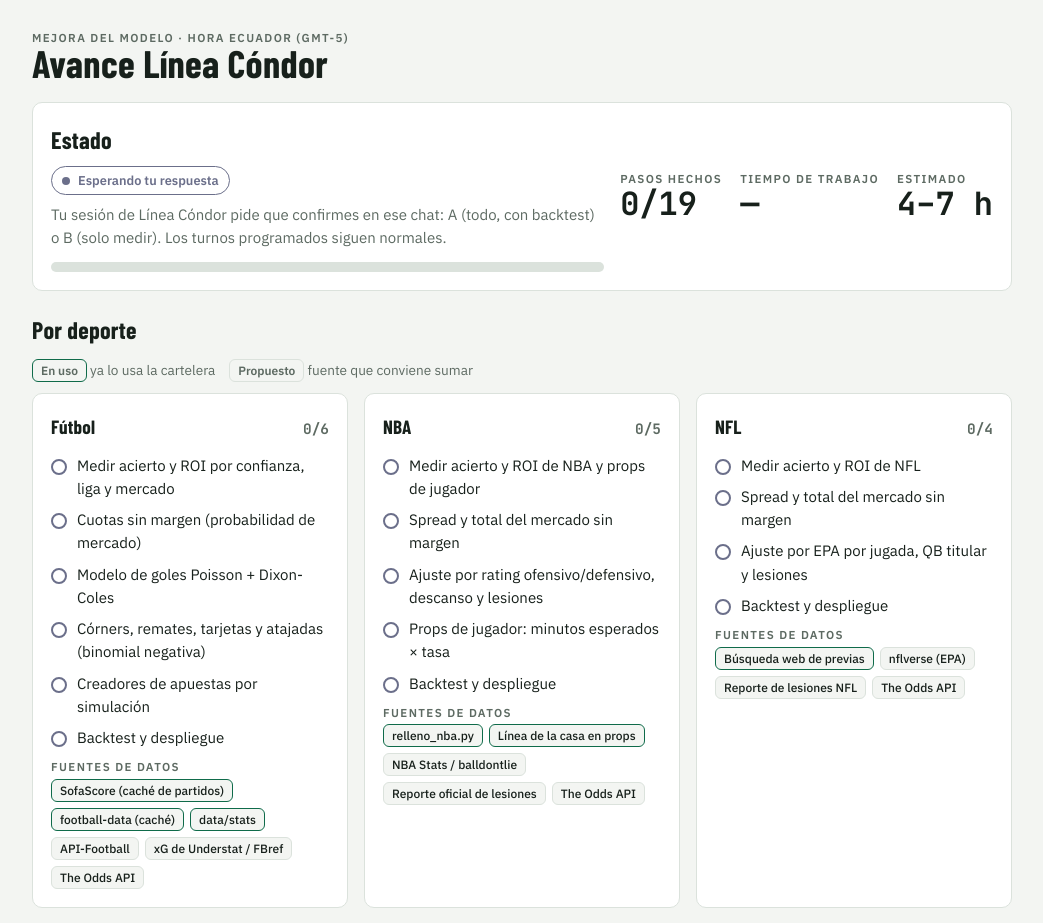
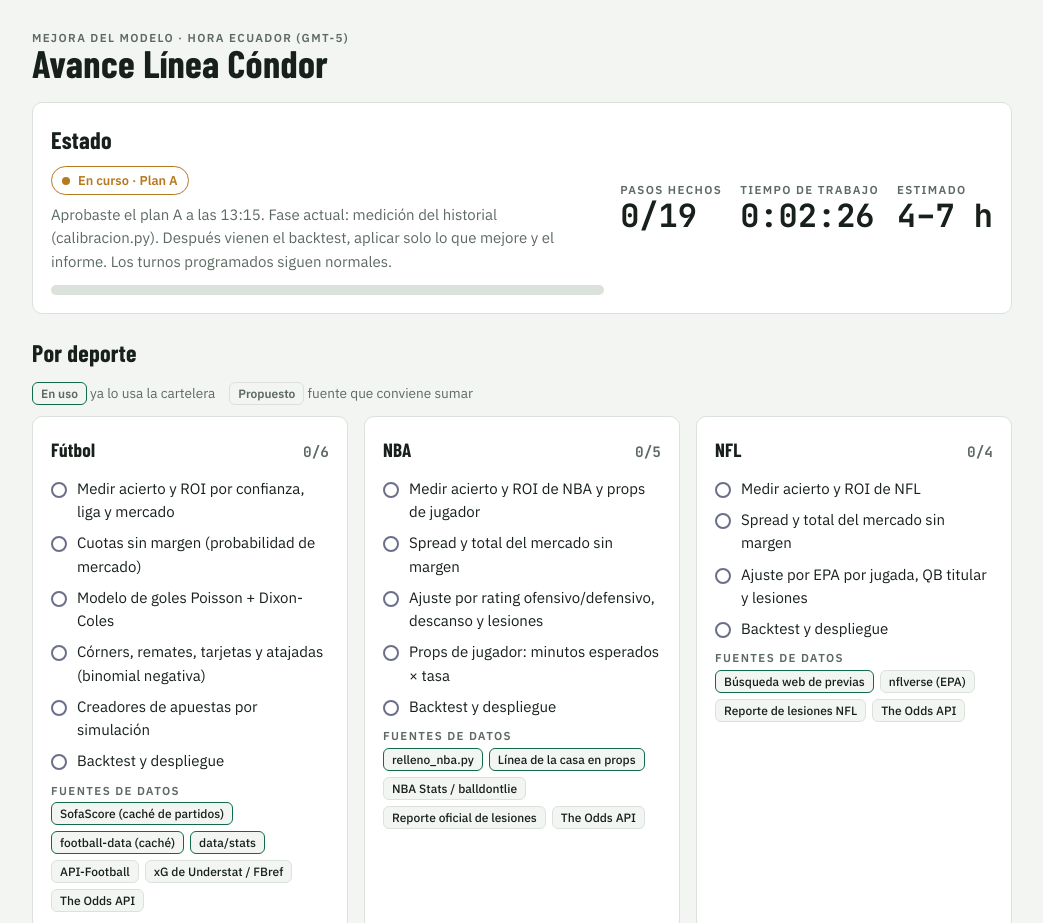
Before and after one commit to miguelrlz16/proyectoDemoCursoPrework, a plain HTML site: page lineacondor-avance.html in a window 1280 px wide. Shown: the top 923 px of the page, without its empty margins (118-1161 px from the left). Drawn offline with nearby package versions, Linux system fonts and the light colour scheme.

Commit message:
Avance: plan A en curso
Co-Authored-By: Claude Opus 5.5 <noreply@anthropic.com>
Claude-Session: https://claude.ai/code/session_014zzKERgM2MeGWHuJjTBFzc

```diff
--- a/lineacondor-avance.html
+++ b/lineacondor-avance.html
@@ -98,12 +98,12 @@ footer{color:var(--muted);font-size:.85rem}
 <script>
 /* ======= DATOS: se actualizan con cada revisión ======= */
 const STATE = {
-  status: "wait",                 // wait | run | done | bad
-  label: "Esperando tu respuesta",
-  note: "Tu sesión de Línea Cóndor pide que confirmes en ese chat: A (todo, con backtest) o B (solo medir). Los turnos programados siguen normales.",
-  startedAt: null,                // ISO, cuando empiece el trabajo
+  status: "run",                 // wait | run | done | bad
+  label: "En curso · Plan A",
+  note: "Aprobaste el plan A a las 13:15. Fase actual: medición del historial (calibracion.py). Después vienen el backtest, aplicar solo lo que mejore y el informe. Los turnos programados siguen normales.",
+  startedAt: "2026-11-26T18:15:00Z",                // ISO, cuando empiece el trabajo
   finishedAt: null,
-  updated: "26/11/2026 13:20"
+  updated: "26/11/2026 13:16"
 };
 const SPORTS = [
   { name:"Fútbol", steps:[
```
